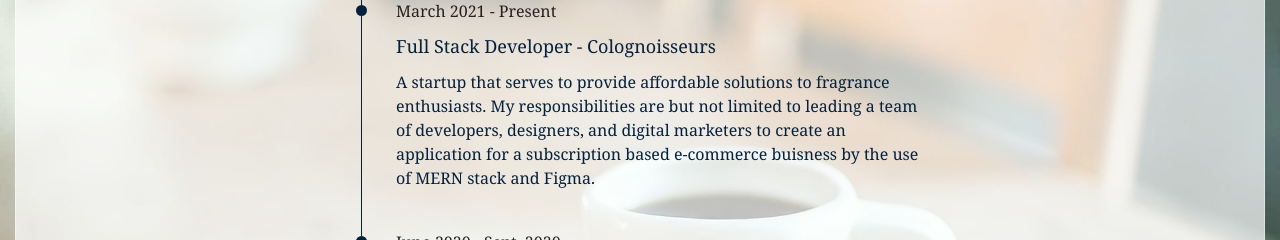
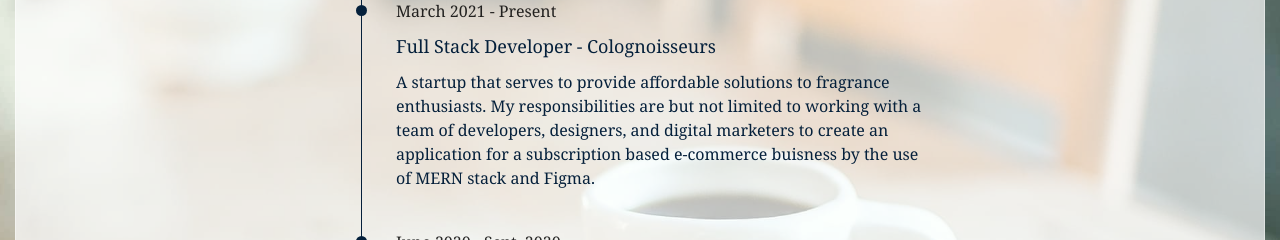
Before and after one commit to amar-eng/newportfolio, a React (Create React App) app: page /resume in a window 1280 px wide. Both pictures are taken after a click on the button "Education". Shown: the part 301-541 px from the top of the page. Built offline with nearby package versions, Linux system fonts and the light colour scheme.

Commit message:
resume section changes

```diff
--- a/src/components/Work.js
+++ b/src/components/Work.js
@@ -13,10 +13,10 @@
             </h4>
             <p>
               A startup that serves to provide affordable solutions to fragrance
-              enthusiasts. My responsibilities are but not limited to leading a
-              team of developers, designers, and digital marketers to create an
-              application for a subscription based e-commerce buisness by the
-              use of MERN stack and Figma.
+              enthusiasts. My responsibilities are but not limited to working
+              with a team of developers, designers, and digital marketers to
+              create an application for a subscription based e-commerce buisness
+              by the use of MERN stack and Figma.
             </p>
           </div>
           <div className="timeline-item">
```
